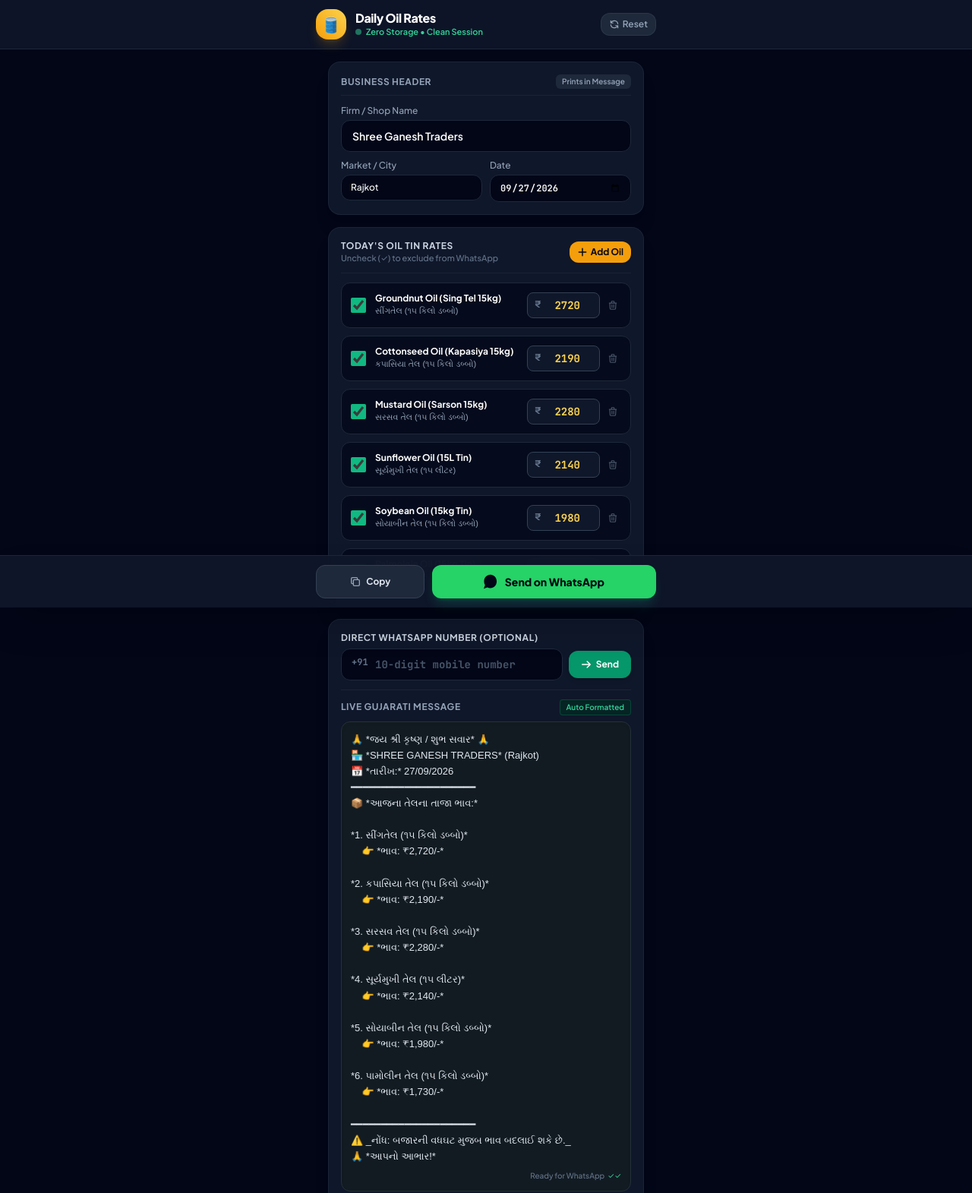
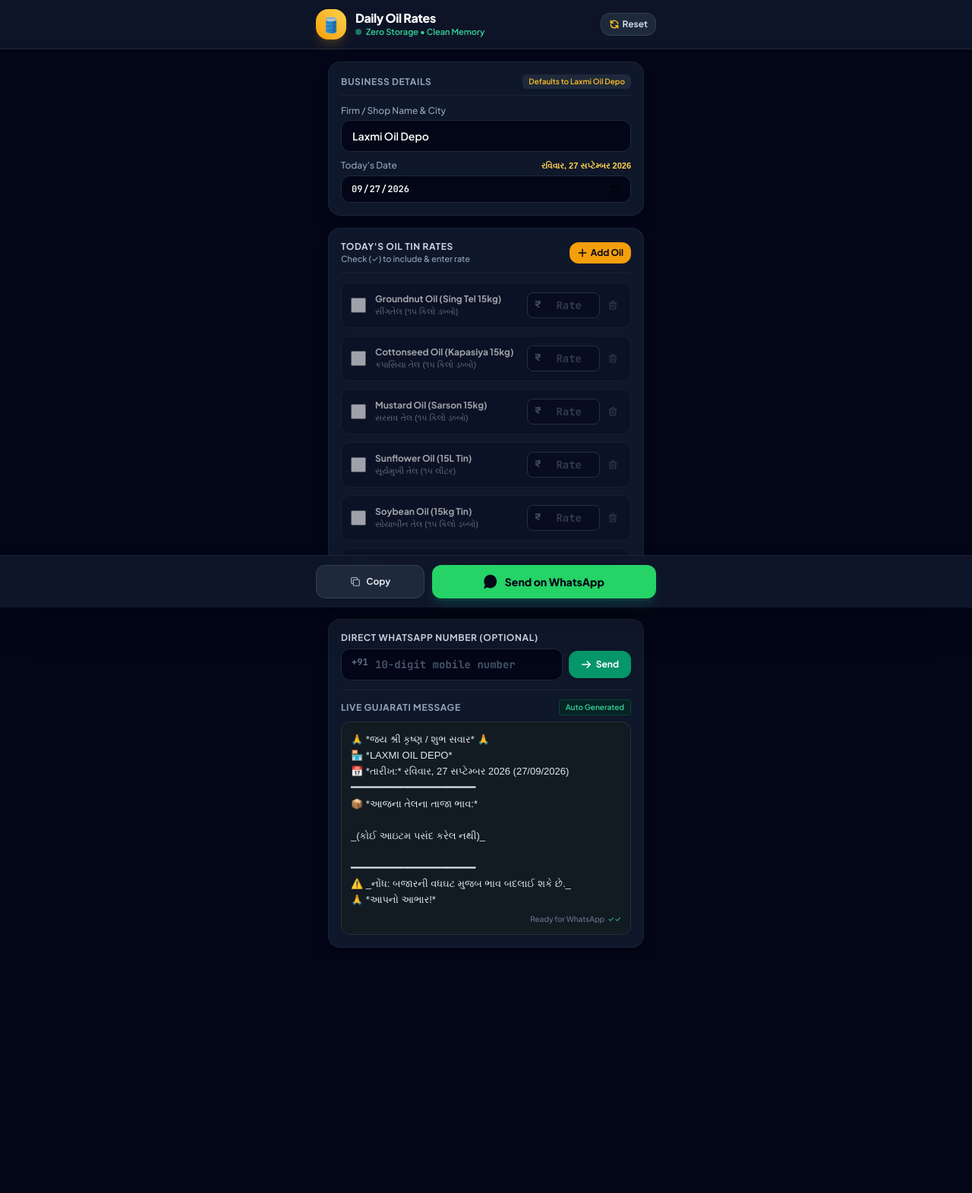
Before and after one commit to rahulnarwani687-dev/oil-rates, a plain HTML site: page index.html in a window 1280 px wide. Shown: the top 1571 px of the page at 76% size. After the commit the page ends 1264 px from the top, so only its background shows below. Drawn offline with nearby package versions, Linux system fonts and the light colour scheme; a web font is replaced by a local one.

Commit message:
Add files via upload

```diff
--- a/index.html
+++ b/index.html
@@ -35,7 +35,7 @@
       font-family: 'JetBrains Mono', monospace;
     }
     .pb-safe {
-      padding-bottom: calc(env(safe-area-inset-bottom, 0px) + 6rem);
+      padding-bottom: calc(env(safe-area-inset-bottom, 0px) + 6.2rem);
     }
     .pt-safe {
       padding-top: calc(env(safe-area-inset-top, 0px) + 0.75rem);
@@ -59,14 +59,14 @@
           <h1 class="text-base font-extrabold text-white tracking-tight leading-tight">Daily Oil Rates</h1>
           <p class="text-[11px] text-emerald-400 font-semibold flex items-center gap-1.5">
             <span class="w-2 h-2 rounded-full bg-emerald-400 animate-pulse"></span>
-            Zero Storage • Clean Session
+            Zero Storage • Clean Memory
           </p>
         </div>
       </div>
 
-      <!-- Quick Reset Button -->
-      <button onclick="resetDefaults()" title="Reset default items" class="px-2.5 py-1.5 rounded-xl bg-slate-800 hover:bg-slate-700 text-slate-400 hover:text-slate-200 text-xs font-semibold border border-slate-700/60 transition flex items-center gap-1 btn-press">
-        <svg class="w-3.5 h-3.5" fill="none" stroke="currentColor" viewBox="0 0 24 24"><path stroke-linecap="round" stroke-linejoin="round" stroke-width="2" d="M4 4v5h.582m15.356 2A8.001 8.001 0 004.582 9m0 0H9m11 11v-5h-.581m0 0a8.003 8.003 0 01-15.357-2m15.357 2H15"/></svg>
+      <!-- Reset Button -->
+      <button onclick="resetToLaxmiDepoDefaults()" title="Reset to default values" class="px-2.5 py-1.5 rounded-xl bg-slate-800 hover:bg-slate-700 text-slate-300 hover:text-white text-xs font-bold border border-slate-700 transition flex items-center gap-1 btn-press">
+        <svg class="w-3.5 h-3.5 text-amber-400" fill="none" stroke="currentColor" viewBox="0 0 24 24"><path stroke-linecap="round" stroke-linejoin="round" stroke-width="2.5" d="M4 4v5h.582m15.356 2A8.001 8.001 0 004.582 9m0 0H9m11 11v-5h-.581m0 0a8.003 8.003 0 01-15.357-2m15.357 2H15"/></svg>
         <span>Reset</span>
       </button>
     </div>
@@ -78,25 +78,22 @@
     <!-- Card 1: Business Details -->
     <div class="bg-slate-900 border border-slate-800/80 rounded-2xl p-4 shadow-xl space-y-3">
       <div class="flex items-center justify-between border-b border-slate-800/70 pb-2">
-        <span class="text-xs font-bold uppercase tracking-wider text-slate-400">Business Header</span>
-        <span class="text-[10px] bg-slate-800 text-slate-400 font-semibold px-2 py-0.5 rounded-md">Prints in Message</span>
+        <span class="text-xs font-bold uppercase tracking-wider text-slate-400">Business Details</span>
+        <span class="text-[10px] bg-slate-800 text-amber-400 font-semibold px-2 py-0.5 rounded-md">Defaults to Laxmi Oil Depo</span>
       </div>
 
       <div class="space-y-2.5">
         <div>
-          <label class="block text-xs font-medium text-slate-400 mb-1">Firm / Shop Name</label>
-          <input type="text" id="firm-name" value="Shree Ganesh Traders" placeholder="Your Business Name" oninput="updateLivePreview()" class="w-full px-3.5 py-2.5 bg-slate-950 border border-slate-800 rounded-xl text-sm font-semibold text-white placeholder-slate-600 focus:outline-none focus:border-amber-400 transition">
+          <label class="block text-xs font-medium text-slate-400 mb-1">Firm / Shop Name & City</label>
+          <input type="text" id="firm-name" value="Laxmi Oil Depo, Bhavnagar city" placeholder="Shop name & City" oninput="updateLivePreview()" class="w-full px-3.5 py-2.5 bg-slate-950 border border-slate-800 rounded-xl text-sm font-semibold text-white placeholder-slate-600 focus:outline-none focus:border-amber-400 transition">
         </div>
 
-        <div class="grid grid-cols-2 gap-2.5">
-          <div>
-            <label class="block text-xs font-medium text-slate-400 mb-1">Market / City</label>
-            <input type="text" id="firm-city" value="Rajkot" placeholder="e.g. Rajkot" oninput="updateLivePreview()" class="w-full px-3 py-2 bg-slate-950 border border-slate-800 rounded-xl text-xs font-medium text-white placeholder-slate-600 focus:outline-none focus:border-amber-400 transition">
+        <div>
+          <div class="flex justify-between items-center mb-1">
+            <label class="text-xs font-medium text-slate-400">Today's Date</label>
+            <span id="date-gujarati-badge" class="text-[11px] font-gujarati text-amber-300 font-bold"></span>
           </div>
-          <div>
-            <label class="block text-xs font-medium text-slate-400 mb-1">Date</label>
-            <input type="date" id="rate-date" onchange="updateLivePreview()" class="w-full px-3 py-2 bg-slate-950 border border-slate-800 rounded-xl text-xs font-semibold font-num text-white focus:outline-none focus:border-amber-400 transition">
-          </div>
+          <input type="date" id="rate-date" onchange="onDateChanged()" class="w-full px-3 py-2 bg-slate-950 border border-slate-800 rounded-xl text-xs font-semibold font-num text-white focus:outline-none focus:border-amber-400 transition">
         </div>
       </div>
     </div>
@@ -106,7 +103,7 @@
       <div class="flex items-center justify-between border-b border-slate-800/70 pb-2.5">
         <div>
           <h2 class="text-xs font-bold uppercase tracking-wider text-slate-300">Today's Oil Tin Rates</h2>
-          <p class="text-[11px] text-slate-500">Uncheck (✓) to exclude from WhatsApp</p>
+          <p class="text-[11px] text-slate-400">Check (✓) to include & enter rate</p>
         </div>
         <button onclick="openAddItemModal()" class="px-2.5 py-1.5 bg-amber-500 hover:bg-amber-400 text-slate-950 text-xs font-bold rounded-xl flex items-center gap-1 shadow-sm btn-press transition">
           <svg class="w-3.5 h-3.5" fill="none" stroke="currentColor" viewBox="0 0 24 24"><path stroke-linecap="round" stroke-linejoin="round" stroke-width="2.5" d="M12 4v16m8-8H4"/></svg>
@@ -139,7 +136,7 @@
       <div class="pt-3 border-t border-slate-800/80">
         <div class="flex items-center justify-between mb-2">
           <span class="text-xs font-bold uppercase tracking-wider text-slate-400">Live Gujarati Message</span>
-          <span class="text-[10px] text-emerald-400 font-semibold bg-emerald-950/60 border border-emerald-800/60 px-2 py-0.5 rounded">Auto Formatted</span>
+          <span class="text-[10px] text-emerald-400 font-semibold bg-emerald-950/60 border border-emerald-800/60 px-2 py-0.5 rounded">Auto Generated</span>
         </div>
 
         <!-- WhatsApp Chat Style Bubble -->
@@ -191,15 +188,15 @@
       <div class="space-y-3">
         <div>
           <label class="block text-xs font-semibold text-slate-400 mb-1">Product Name (English)</label>
-          <input type="text" id="new-item-eng" placeholder="e.g. Castor Oil" class="w-full px-3 py-2 bg-slate-950 border border-slate-800 rounded-xl text-sm font-semibold text-white focus:outline-none focus:border-amber-400">
+          <input type="text" id="new-item-eng" placeholder="e.g. Corn Oil 15kg" class="w-full px-3 py-2 bg-slate-950 border border-slate-800 rounded-xl text-sm font-semibold text-white focus:outline-none focus:border-amber-400">
         </div>
         <div>
           <label class="block text-xs font-semibold text-slate-400 mb-1">Gujarati Label for Message</label>
-          <input type="text" id="new-item-guj" placeholder="દા.ત. એરંડિયા તેલ (દિવેલ)" class="font-gujarati w-full px-3 py-2 bg-slate-950 border border-slate-800 rounded-xl text-sm font-semibold text-white focus:outline-none focus:border-amber-400">
+          <input type="text" id="new-item-guj" placeholder="દા.ત. મકાઈ તેલ (૧૫ કિલો ડબ્બો)" class="font-gujarati w-full px-3 py-2 bg-slate-950 border border-slate-800 rounded-xl text-sm font-semibold text-white focus:outline-none focus:border-amber-400">
         </div>
         <div>
           <label class="block text-xs font-semibold text-slate-400 mb-1">Price (₹)</label>
-          <input type="number" id="new-item-rate" placeholder="e.g. 2450" class="font-num w-full px-3 py-2 bg-slate-950 border border-slate-800 rounded-xl text-sm font-bold text-white focus:outline-none focus:border-amber-400">
+          <input type="number" id="new-item-rate" placeholder="e.g. 2150" class="font-num w-full px-3 py-2 bg-slate-950 border border-slate-800 rounded-xl text-sm font-bold text-white focus:outline-none focus:border-amber-400">
         </div>
       </div>
 
@@ -218,29 +215,64 @@
 
   <script>
     /**
-     * ZERO-STORAGE ARCHITECTURE:
-     * No localStorage, no sessionStorage, no indexedDB, no cookies.
-     * All items exist in transient JavaScript memory and clear automatically on reload.
+     * ZERO LOCAL STORAGE ARCHITECTURE:
+     * No localStorage, no sessionStorage, no database, no cookies.
+     * All states live strictly in memory and reset cleanly.
      */
+    const DEFAULT_SHOP_NAME = "Laxmi Oil Depo";
+
+    // Base oil catalog with ALL items deselected by default and blank rates
     const defaultProducts = [
-      { id: 'p1', eng: 'Groundnut Oil (Sing Tel 15kg)', guj: 'સીંગતેલ (૧૫ કિલો ડબ્બો)', rate: '2720', active: true },
-      { id: 'p2', eng: 'Cottonseed Oil (Kapasiya 15kg)', guj: 'કપાસિયા તેલ (૧૫ કિલો ડબ્બો)', rate: '2190', active: true },
-      { id: 'p3', eng: 'Mustard Oil (Sarson 15kg)', guj: 'સરસવ તેલ (૧૫ કિલો ડબ્બો)', rate: '2280', active: true },
-      { id: 'p4', eng: 'Sunflower Oil (15L Tin)', guj: 'સૂર્યમુખી તેલ (૧૫ લીટર)', rate: '2140', active: true },
-      { id: 'p5', eng: 'Soybean Oil (15kg Tin)', guj: 'સોયાબીન તેલ (૧૫ કિલો ડબ્બો)', rate: '1980', active: true },
-      { id: 'p6', eng: 'Palmolein Oil (15kg Tin)', guj: 'પામોલીન તેલ (૧૫ કિલો ડબ્બો)', rate: '1730', active: true }
+      { id: 'p1', eng: 'Groundnut Oil (Sing Tel 15kg)', guj: 'સીંગતેલ (૧૫ કિલો ડબ્બો)', rate: '', active: false },
+      { id: 'p2', eng: 'Cottonseed Oil (Kapasiya 15kg)', guj: 'કપાસિયા તેલ (૧૫ કિલો ડબ્બો)', rate: '', active: false },
+      { id: 'p3', eng: 'Mustard Oil (Sarson 15kg)', guj: 'સરસવ તેલ (૧૫ કિલો ડબ્બો)', rate: '', active: false },
+      { id: 'p4', eng: 'Sunflower Oil (15L Tin)', guj: 'સૂર્યમુખી તેલ (૧૫ લીટર)', rate: '', active: false },
+      { id: 'p5', eng: 'Soybean Oil (15kg Tin)', guj: 'સોયાબીન તેલ (૧૫ કિલો ડબ્બો)', rate: '', active: false },
+      { id: 'p6', eng: 'Palmolein Oil (15kg Tin)', guj: 'પામોલીન તેલ (૧૫ કિલો ડબ્બો)', rate: '', active: false }
+    ];
+
+    const gujaratiMonths = [
+      "જાન્યુઆરી", "ફેબ્રુઆરી", "માર્ચ", "એપ્રિલ", "મે", "જૂન",
+      "જુલાઈ", "ઓગસ્ટ", "સપ્ટેમ્બર", "ઓક્ટોબર", "નવેમ્બર", "ડિસેમ્બર"
+    ];
+
+    const gujaratiDays = [
+      "રવિવાર", "સોમવાર", "મંગળવાર", "બુધવાર", "ગુરુવાર", "શુક્રવાર", "શનિવાર"
     ];
 
     let sessionProducts = JSON.parse(JSON.stringify(defaultProducts));
 
+    function setTodayDate() {
+      const now = new Date();
+      const yyyy = now.getFullYear();
+      const mm = String(now.getMonth() + 1).padStart(2, '0');
+      const dd = String(now.getDate()).padStart(2, '0');
+      document.getElementById('rate-date').value = `${yyyy}-${mm}-${dd}`;
+      refreshDateDisplayBadge(now);
+    }
+
+    function refreshDateDisplayBadge(dateObj) {
+      const dayName = gujaratiDays[dateObj.getDay()];
+      const dayNum = dateObj.getDate();
+      const monthName = gujaratiMonths[dateObj.getMonth()];
+      const yearNum = dateObj.getFullYear();
+      document.getElementById('date-gujarati-badge').textContent = `${dayName}, ${dayNum} ${monthName} ${yearNum}`;
+    }
+
+    function onDateChanged() {
+      const val = document.getElementById('rate-date').value;
+      if (val) {
+        const parts = val.split('-');
+        const d = new Date(parts[0], parts[1] - 1, parts[2]);
+        refreshDateDisplayBadge(d);
+      }
+      updateLivePreview();
+    }
+
     function init() {
-      // Set today's date in input
-      const today = new Date();
-      const yyyy = today.getFullYear();
-      const mm = String(today.getMonth() + 1).padStart(2, '0');
-      const dd = String(today.getDate()).padStart(2, '0');
-      document.getElementById('rate-date').value = `${yyyy}-${mm}-${dd}`;
-
+      document.getElementById('firm-name').value = DEFAULT_SHOP_NAME;
+      document.getElementById('direct-phone-input').value = '';
+      setTodayDate();
       renderProducts();
       updateLivePreview();
     }
@@ -252,7 +284,9 @@
       sessionProducts.forEach(item => {
         const row = document.createElement('div');
         row.className = `p-3 rounded-xl border flex items-center justify-between gap-3 transition ${
-          item.active ? 'bg-slate-950/70 border-slate-800' : 'bg-slate-950/20 border-slate-900 opacity-50'
+          item.active
+            ? 'bg-slate-900 border-amber-500/60 shadow-md ring-1 ring-amber-500/20'
+            : 'bg-slate-950/40 border-slate-800/80 opacity-60'
         }`;
 
         row.innerHTML = `
@@ -260,8 +294,8 @@
             <input type="checkbox"
                    ${item.active ? 'checked' : ''}
                    onchange="toggleActive('${item.id}', this.checked)"
-                   class="w-5 h-5 rounded border-slate-700 bg-slate-900 text-emerald-500 focus:ring-0 accent-emerald-500 cursor-pointer flex-shrink-0">
-            <div class="min-w-0 flex-1">
+                   class="w-5 h-5 rounded border-slate-700 bg-slate-900 text-amber-500 focus:ring-0 accent-amber-500 cursor-pointer flex-shrink-0">
+            <div class="min-w-0 flex-1 cursor-pointer" onclick="toggleRowCheckbox('${item.id}')">
               <div class="font-bold text-xs text-white truncate">${escapeHTML(item.eng)}</div>
               <div class="font-gujarati text-[11px] text-slate-400 truncate">${escapeHTML(item.guj)}</div>
             </div>
@@ -271,10 +305,11 @@
             <div class="relative w-24">
               <span class="absolute left-2.5 top-2 text-xs font-bold text-slate-500">₹</span>
               <input type="number"
+                     id="rate-input-${item.id}"
                      value="${item.rate}"
                      placeholder="Rate"
                      oninput="updateRate('${item.id}', this.value)"
-                     class="w-full pl-6 pr-2.5 py-1.5 text-right font-bold text-sm font-num bg-slate-900 border border-slate-700 rounded-lg text-amber-300 focus:outline-none focus:border-amber-400">
+                     class="w-full pl-6 pr-2 py-1.5 text-right font-bold text-sm font-num bg-slate-950 border border-slate-700 rounded-lg text-amber-300 placeholder-slate-600 focus:outline-none focus:border-amber-400">
             </div>
 
             <button onclick="deleteProduct('${item.id}')" title="Remove" class="text-slate-600 hover:text-rose-400 p-1 transition">
@@ -286,12 +321,25 @@
       });
     }
 
+    function toggleRowCheckbox(id) {
+      const p = sessionProducts.find(x => x.id === id);
+      if (p) {
+        toggleActive(id, !p.active);
+      }
+    }
+
     function toggleActive(id, state) {
       const p = sessionProducts.find(x => x.id === id);
       if (p) {
         p.active = state;
         renderProducts();
         updateLivePreview();
+        if (state) {
+          setTimeout(() => {
+            const input = document.getElementById(`rate-input-${id}`);
+            if (input) input.focus();
+          }, 50);
+        }
       }
     }
 
@@ -299,6 +347,7 @@
       const p = sessionProducts.find(x => x.id === id);
       if (p) {
         p.rate = val;
+        // Auto-check if price was typed
         if (val && !p.active) {
           p.active = true;
           renderProducts();
@@ -314,35 +363,52 @@
       showToast('Item removed');
     }
 
-    function resetDefaults() {
-      sessionProducts = JSON.parse(JSON.stringify(defaultProducts));
+    // Reset button functionality
+    function resetToLaxmiDepoDefaults() {
+      document.getElementById('firm-name').value = DEFAULT_SHOP_NAME;
+      document.getElementById('direct-phone-input').value = '';
+      setTodayDate();
+
+      // Reset all items: deselected and rate blank
+      sessionProducts = defaultProducts.map(p => ({
+        ...p,
+        rate: '',
+        active: false
+      }));
+
       renderProducts();
       updateLivePreview();
-      showToast('Reset to default items');
+      showToast('Reset to Laxmi Oil Depo');
     }
 
-    // Gujarati formatted message composer
+    // Gujarati formatted message generator
     function buildGujaratiMessage() {
-      const firm = document.getElementById('firm-name').value.trim() || 'આજના બજાર ભાવ';
-      const city = document.getElementById('firm-city').value.trim();
+      const firm = document.getElementById('firm-name').value.trim() || DEFAULT_SHOP_NAME;
       const rawDate = document.getElementById('rate-date').value;
 
-      let dateStr = '';
+      let formattedGujDate = '';
       if (rawDate) {
         const parts = rawDate.split('-');
-        dateStr = `${parts[2]}/${parts[1]}/${parts[0]}`;
+        const dateObj = new Date(parts[0], parts[1] - 1, parts[2]);
+        const dayName = gujaratiDays[dateObj.getDay()];
+        const dayNum = dateObj.getDate();
+        const monthName = gujaratiMonths[dateObj.getMonth()];
+        const yearNum = dateObj.getFullYear();
+        formattedGujDate = `${dayName}, ${dayNum} ${monthName} ${yearNum} (${parts[2]}/${parts[1]}/${parts[0]})`;
       }
 
       let lines = [];
       lines.push(`🙏 *જય શ્રી કૃષ્ણ / શુભ સવાર* 🙏`);
-      lines.push(`🏪 *${firm.toUpperCase()}*` + (city ? ` (${city})` : ''));
-      if (dateStr) lines.push(`📅 *તારીખ:* ${dateStr}`);
+      lines.push(`🏪 *${firm.toUpperCase()}*`);
+      if (formattedGujDate) {
+        lines.push(`📅 *તારીખ:* ${formattedGujDate}`);
+      }
       lines.push(`━━━━━━━━━━━━━━━━━━━━━`);
       lines.push(`📦 *આજના તેલના તાજા ભાવ:*`);
       lines.push(``);
 
       let activeCount = 0;
-      sessionProducts.forEach((p, idx) => {
+      sessionProducts.forEach((p) => {
         if (p.active && p.rate) {
           activeCount++;
           const numPrice = Number(p.rate).toLocaleString('en-IN');
@@ -368,11 +434,10 @@
       document.getElementById('gujarati-whatsapp-preview').textContent = buildGujaratiMessage();
     }
 
-    // Direct WhatsApp share
+    // General WhatsApp broadcast
     async function shareWhatsAppGeneral() {
       const text = buildGujaratiMessage();
 
-      // Native mobile share sheet fallback (lets user pick WhatsApp directly)
       if (navigator.share) {
         try {
           await navigator.share({ title: 'Daily Oil Rates', text: text });
@@ -380,7 +445,6 @@
         } catch (e) {}
       }
 
-      // Universal WhatsApp protocol
       const encoded = encodeURIComponent(text);
       window.location.href = `https://api.whatsapp.com/send?text=${encoded}`;
     }
@@ -400,7 +464,7 @@
       window.location.href = `https://api.whatsapp.com/send?phone=${fullNumber}&text=${text}`;
     }
 
-    // Safe clipboard copy
+    // Copy to clipboard
     function copyGeneratedMessage() {
       const text = buildGujaratiMessage();
       const ta = document.createElement('textarea');
@@ -418,7 +482,7 @@
       document.body.removeChild(ta);
     }
 
-    // Add item modal logic
+    // Add extra custom product modal
     function openAddItemModal() {
       document.getElementById('new-item-eng').value = '';
       document.getElementById('new-item-guj').value = '';
@@ -444,8 +508,8 @@
         id: 'item_' + Date.now(),
         eng: eng,
         guj: guj,
-        rate: rate || '0',
-        active: true
+        rate: rate || '',
+        active: rate ? true : false
       });
 
       renderProducts();
```
